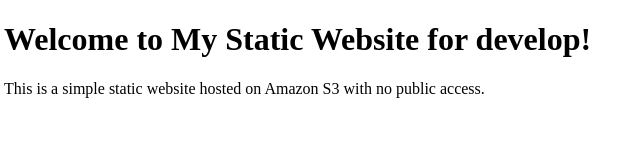
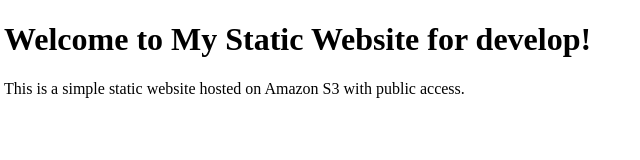
Before and after one commit to madhankumamm/firstproject, a plain HTML site: page index.html in a window 1280 px wide. Shown: the full height of the page, 4-644 px from the left. Drawn offline with Linux system fonts and the light colour scheme.

Commit message:
ACL public access give for index file

```diff
--- a/index.html
+++ b/index.html
@@ -7,6 +7,6 @@
 </head>
 <body>
     <h1>Welcome to My Static Website for develop!</h1>
-    <p>This is a simple static website hosted on Amazon S3 with no public access.</p>
+    <p>This is a simple static website hosted on Amazon S3 with public access.</p>
 </body>
 </html>
```
Also changed, not shown: 1 other file.
